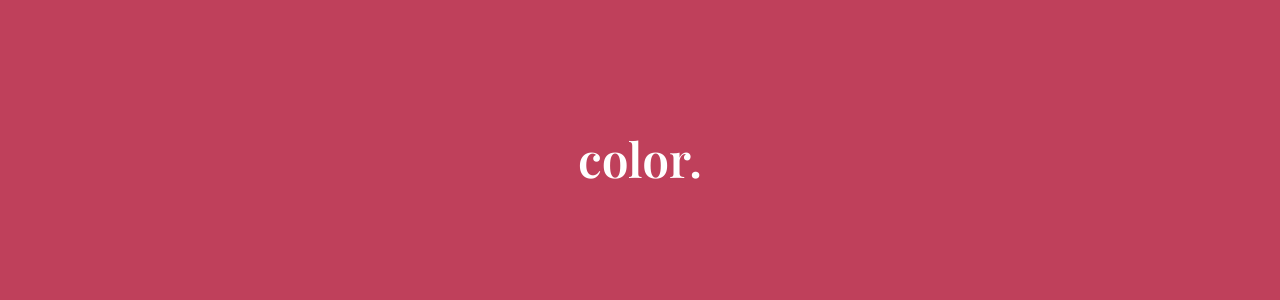
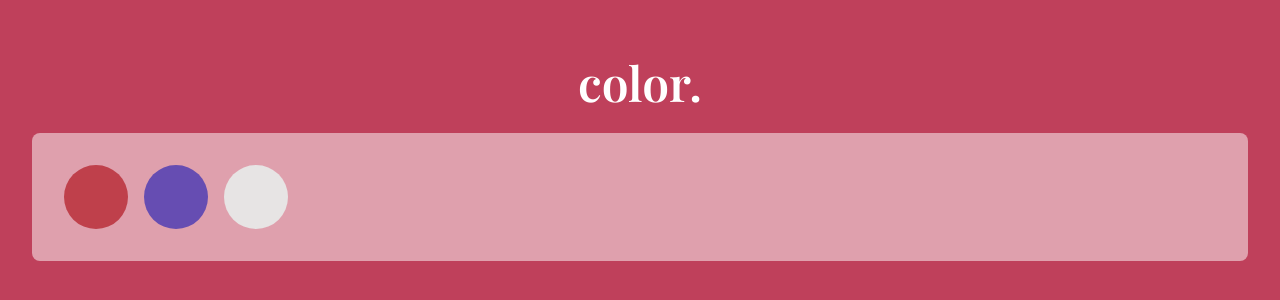
Before and after one commit to mranenko/concordia, a React (Vite) app: page /color in a window 1280 px wide. Shown: the part 242-542 px from the top of the page. Built offline with nearby package versions, Linux system fonts and the light colour scheme.

Commit message:
added basic colors

```diff
--- a/src/assets/styles/base/colors.scss
+++ b/src/assets/styles/base/colors.scss
@@ -0,0 +1,47 @@
+@use 'sass:color';
+
+$rose: #BF404B;
+$iris: #664DB2;
+$linen: #E7E4E4;
+
+$color: (
+  main: (
+    iris: $iris,
+    linen: $linen,
+    rose: $rose,
+  ),
+
+  iris: (
+    10: color.change($iris, $lightness: 99.75%),
+  ),
+
+  linen: (
+    10: color.change($linen, $lightness: 99.75%),
+  ),
+
+  rose: (
+    10: color.change($rose, $lightness: 99.75%),
+  ),
+);
+
+/*
+  color accessor function
+*/
+
+@function color($keys...) {
+  $value: $color;
+
+  @if length($keys) == 1 and (
+    nth($keys, 1) == iris or
+    nth($keys, 1) == linen or
+    nth($keys, 1) == rose
+  ) {
+    @return color(main, nth($keys, 1));
+  }
+
+  @each $key in $keys {
+    $value: map-get($value, $key);
+  }
+
+  @return $value;
+}
--- a/src/assets/styles/base/global.scss
+++ b/src/assets/styles/base/global.scss
@@ -1,6 +1,7 @@
 *,
 *::after,
 *::before {
+  box-sizing: border-box;
   margin: 0;
   padding: 0;
 }
--- a/src/assets/styles/base/utilities.scss
+++ b/src/assets/styles/base/utilities.scss
@@ -5,4 +5,6 @@
 .gap-1 { gap: 1rem !important; }
 .gap-2 { gap: 2rem !important; }
 
+.mt-1 { margin-top: 1rem !important; }
+
 .w-full { width: 100% !important; }
--- a/src/layouts/page/PageContent.scss
+++ b/src/layouts/page/PageContent.scss
@@ -1,6 +1,8 @@
 .page-content {
   align-items: center;
   display: flex;
+  flex-direction: column;
+  gap: 1.5rem;
   justify-content: center;
   min-height: 100vh;
   padding: 2rem;
--- a/src/pages/color/ColorPage.scss
+++ b/src/pages/color/ColorPage.scss
@@ -0,0 +1,22 @@
+@use '../../assets/styles/base/colors' as *;
+
+.swatches.strip {
+  background: rgba(255, 255, 255, .5);
+  border-radius: .5rem;
+  display: flex;
+  flex-direction: row;
+  flex-wrap: wrap;
+  gap: 1rem;
+  padding: 2rem;
+  width: 100%;
+}
+
+.swatch {
+  border-radius: 50%;
+  height: 4rem;
+  width: 4rem;
+
+  &.iris { background: color(iris); }
+  &.linen { background: color(linen); }
+  &.rose { background: color(rose); }
+}
--- a/src/pages/color/ColorPage.tsx
+++ b/src/pages/color/ColorPage.tsx
@@ -1,10 +1,21 @@
-import { Page } from '../../layouts'
+import {
+  Page,
+  PageContent,
+} from '../../layouts'
 import './ColorPage.scss'
 
 const ColorPage = () => {
   return (
     <Page className='color'>
-      <h1 className='title'>color.</h1>
+      <PageContent>
+        <h1 className='title'>color.</h1>
+
+        <div className='swatches strip'>
+          <div className='swatch rose'></div>
+          <div className='swatch iris'></div>
+          <div className='swatch linen'></div>
+        </div>
+      </PageContent>
     </Page>
   )
 }
--- a/src/pages/dashboard/DashboardPage.tsx
+++ b/src/pages/dashboard/DashboardPage.tsx
@@ -6,7 +6,7 @@ const DashboardPage = () => {
   return (
     <Page className='dashboard'>
       <h1 className='title'>welcome.</h1>
-      <div className='flex-row gap-1'>
+      <div className='flex-row gap-1 mt-1'>
         <NavLink to='/color'>color</NavLink> •
         <NavLink to='/typography'>typography</NavLink>
       </div>
```
